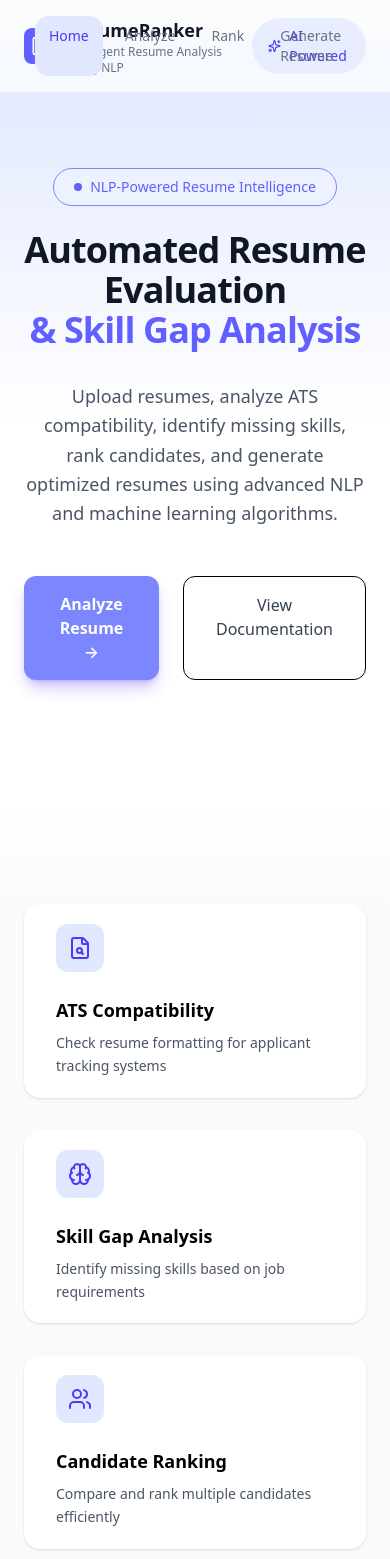
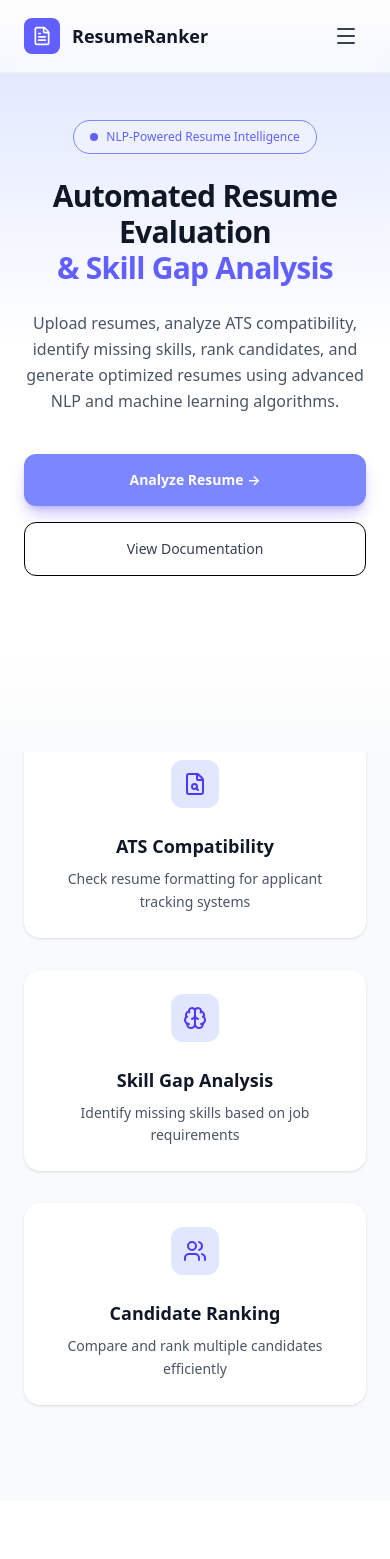
Before and after one commit to punit1703/resumeranker, a React app in the folder frontend/: page / in a window 390 px wide. Shown: the top 1559 px of the page. Built offline with nearby package versions, Linux system fonts and the light colour scheme; the HTML template or start-up script is replaced by a standard one.

Commit message:
complete responsive ATS resume analyzer with ranking and resume builder

```diff
--- a/frontend/components/FeatureCards.jsx
+++ b/frontend/components/FeatureCards.jsx
@@ -20,8 +20,8 @@ export default function FeatureCards() {
   ];
 
   return (
-    <section className="relative bg-gray-50 pt-24 pb-32">
-      <div className="absolute top-0 left-0 w-full h-24 bg-gradient-to-b from-white to-gray-50"></div>
+    <section className="relative bg-gray-50 pt-20 sm:pt-24 pb-24 sm:pb-32">
+      <div className="absolute top-0 left-0 w-full h-24 bg-gradient-to-b from-white to-gray-50" />
 
       <div className="max-w-7xl mx-auto px-6 grid gap-8 md:grid-cols-3">
         {features.map((f, i) => {
@@ -29,19 +29,30 @@ export default function FeatureCards() {
           return (
             <div
               key={i}
-              className="group bg-white px-8 py-5 rounded-2xl shadow-sm transition delay-75 duration-300 ease-in-out hover:shadow-lg"
+              className="
+                group bg-white
+                px-6 py-6 sm:px-8
+                rounded-2xl
+                shadow-sm
+                transition-all duration-300 ease-out
+                hover:shadow-lg hover:-translate-y-1
+                text-center md:text-left
+              "
             >
-              <div className="
-                w-12 h-12 mb-6 rounded-xl
-                bg-indigo-100
-                transition delay-75 duration-300 ease-in-out
-                group-hover:bg-indigo-200
-                flex items-center justify-center
-              ">
+              <div
+                className="
+                  w-12 h-12 mb-6 rounded-xl
+                  bg-indigo-100
+                  transition-colors duration-300
+                  group-hover:bg-indigo-200
+                  flex items-center justify-center
+                  mx-auto md:mx-0
+                "
+              >
                 <Icon className="w-6 h-6 text-indigo-600" />
               </div>
 
-              <h3 className="text-lg font-semibold mb-2">
+              <h3 className="text-lg font-semibold mb-2 text-gray-900">
                 {f.title}
               </h3>
 
--- a/frontend/components/HeroSection.jsx
+++ b/frontend/components/HeroSection.jsx
@@ -3,8 +3,9 @@ export default function HeroSection() {
     <section className="relative overflow-hidden bg-gradient-to-b from-indigo-100 via-white to-white">
       <div className="absolute inset-0 -z-10 bg-[radial-gradient(ellipse_at_top,rgba(99,102,241,0.15),transparent_70%)]"></div>
 
-      <div className="max-w-7xl mx-auto px-6 py-32 text-center">
-        <span className="inline-flex items-center gap-2 mb-6 px-5 py-2 text-sm rounded-full bg-indigo-50 border border-indigo-400 text-indigo-500">
+      <div className="max-w-7xl mx-auto px-6 py-20 sm:py-24 md:py-32 text-center">
+
+        <span className="inline-flex items-center gap-2 mb-6 px-4 py-2 text-xs sm:text-sm rounded-full bg-indigo-50 border border-indigo-400 text-indigo-500">
           <span className="relative flex h-2 w-2">
             <span className="animate-ping absolute inline-flex h-full w-full rounded-full bg-indigo-500 opacity-75"></span>
             <span className="relative inline-flex h-2 w-2 rounded-full bg-indigo-500"></span>
@@ -12,27 +13,30 @@ export default function HeroSection() {
           NLP-Powered Resume Intelligence
         </span>
 
-        <h1 className="text-4xl md:text-5xl lg:text-6xl font-bold tracking-tight text-gray-900 mb-8">
+        <h1 className="text-3xl sm:text-4xl md:text-5xl lg:text-6xl font-bold tracking-tight text-gray-900 mb-6">
           Automated Resume Evaluation{" "}
           <span className="block text-indigo-500">& Skill Gap Analysis</span>
         </h1>
 
-        <p className="max-w-2xl mx-auto text-lg md:text-xl text-gray-600 mb-12 leading-relaxed">
+        <p className="max-w-2xl mx-auto text-base sm:text-lg md:text-xl text-gray-600 mb-10 leading-relaxed">
           Upload resumes, analyze ATS compatibility, identify missing skills,
           rank candidates, and generate optimized resumes using advanced NLP and
           machine learning algorithms.
         </p>
 
-        <div className="flex justify-center gap-6">
+        <div className="flex flex-col sm:flex-row justify-center gap-4 sm:gap-6">
           <a
             href="/analyze"
-            className="px-8 py-4 rounded-xl bg-indigo-400 text-white text-base font-semibold hover:bg-indigo-500 transition delay-100 duration-200 ease-in-out shadow-lg shadow-indigo-600/30 hover:-translate-y-1 hover:scale-110 hover:shadow-xl"
+            className="px-7 py-4 rounded-xl bg-indigo-400 text-white text-sm sm:text-base font-semibold transition duration-200 ease-in-out
+            shadow-lg shadow-indigo-600/30 hover:bg-indigo-500 hover:-translate-y-1 hover:scale-105"
           >
             Analyze Resume →
           </a>
+
           <a
             href="#"
-            className="px-8 py-4 rounded-xl border border-black bg-white text-gray-700 text-base font-medium transition delay-100 duration-200 ease-in-out hover:bg-black hover:text-white"
+            className="px-7 py-4 rounded-xl border border-black bg-white text-gray-700 text-sm sm:text-base font-medium
+            transition duration-200 ease-in-out hover:bg-black hover:text-white"
           >
             View Documentation
           </a>
--- a/frontend/components/Navbar.jsx
+++ b/frontend/components/Navbar.jsx
@@ -1,48 +1,136 @@
 import { NavLink } from "react-router-dom";
-import { FileText, Sparkles, Brain } from "lucide-react";
+import { FileText, Sparkles, Menu, X } from "lucide-react";
+import { useState } from "react";
 
 export default function Navbar() {
+  const [open, setOpen] = useState(false);
+  const [visible, setVisible] = useState(false);
+
   const linkClass = ({ isActive }) =>
-    `px-3.5 py-2.5 rounded-[14px] text-sm font-medium transition duration-200 ${
+    `px-4 py-2 rounded-lg text-sm font-medium transition ${
       isActive
         ? "bg-indigo-100 text-indigo-600"
-        : "text-gray-500 hover:text-gray-900 hover:bg-gray-200/60"
+        : "text-gray-600 hover:bg-gray-100"
     }`;
 
+  const openSidebar = () => {
+    setVisible(true);
+    setTimeout(() => setOpen(true), 10);
+  };
+
+  const closeSidebar = () => {
+    setOpen(false);
+    setTimeout(() => setVisible(false), 280);
+  };
+
   return (
+    <>
       <nav className="fixed top-0 w-full z-50 backdrop-blur-md bg-white/70 border-b border-gray-200/50">
-      <div className="max-w-7xl mx-auto px-6 py-4 relative flex items-center">
+        <div className="max-w-7xl mx-auto px-6 py-4 flex items-center">
 
           <div className="flex items-center gap-3">
             <div className="w-9 h-9 rounded-lg bg-indigo-500 text-white flex items-center justify-center">
               <FileText className="w-5 h-5" />
             </div>
-
             <div>
               <h1 className="text-lg font-semibold text-gray-900">
                 ResumeRanker
               </h1>
-            <p className="text-xs text-gray-500">
+              <p className="text-xs text-gray-500 hidden sm:block">
                 Intelligent Resume Analysis using NLP
               </p>
             </div>
           </div>
 
-        <div className="absolute left-1/2 -translate-x-1/2 flex gap-2">
+          <div className="absolute left-1/2 -translate-x-1/2 hidden md:flex gap-2">
             <NavLink to="/" className={linkClass}>Home</NavLink>
             <NavLink to="/analyze" className={linkClass}>Analyze</NavLink>
             <NavLink to="/rank" className={linkClass}>Rank</NavLink>
-          <NavLink to="/generate" className={linkClass}>Generate Resume</NavLink>
+            <NavLink to="/generate" className={linkClass}>Generate</NavLink>
           </div>
 
-        <div className="ml-auto">
-          <span className="flex items-center gap-2 px-4 py-2 rounded-full bg-indigo-100/70 text-indigo-600 text-sm font-medium">
+          <div className="ml-auto flex items-center gap-3">
+            <span className="hidden md:flex items-center gap-2 px-4 py-2 rounded-full bg-indigo-100/70 text-indigo-600 text-sm font-medium">
               <Sparkles className="w-4 h-4" />
               AI Powered
             </span>
+
+            <button
+              onClick={openSidebar}
+              className="md:hidden p-2 rounded-lg hover:bg-gray-100"
+            >
+              <Menu className="w-6 h-6 text-gray-700" />
+            </button>
+          </div>
+        </div>
+      </nav>
+
+      {visible && (
+        <div className="fixed inset-0 z-50">
+
+          <div
+            onClick={closeSidebar}
+            className={`
+              absolute inset-0 bg-black/40 backdrop-blur-sm
+              transition-opacity duration-300
+              ${open ? "opacity-100" : "opacity-0"}
+            `}
+          />
+
+          <aside
+            className={`
+              absolute right-0 top-0 h-full w-80
+              bg-white shadow-2xl rounded-l-3xl p-6
+              flex flex-col
+              transform transition-transform duration-300 ease-out
+              ${open ? "translate-x-0" : "translate-x-full"}
+            `}
+          >
+            <div className="flex items-center justify-between mb-10">
+              <div className="flex items-center gap-3">
+                <div className="w-9 h-9 rounded-lg bg-indigo-500 text-white flex items-center justify-center">
+                  <FileText className="w-5 h-5" />
+                </div>
+                <div>
+                  <p className="font-semibold text-gray-900">ResumeRanker</p>
+                  <p className="text-xs text-gray-500">AI Resume Platform</p>
+                </div>
               </div>
 
+              <button
+                onClick={closeSidebar}
+                className="p-2 rounded-lg hover:bg-gray-100"
+              >
+                <X className="w-5 h-5 text-gray-600" />
+              </button>
             </div>
+
+            <nav className="flex flex-col gap-2 text-sm font-medium">
+              <NavLink onClick={closeSidebar} to="/" className={linkClass}>
+                Home
+              </NavLink>
+              <NavLink onClick={closeSidebar} to="/analyze" className={linkClass}>
+                Analyze Resume
+              </NavLink>
+              <NavLink onClick={closeSidebar} to="/rank" className={linkClass}>
+                Rank Candidates
+              </NavLink>
+              <NavLink onClick={closeSidebar} to="/generate" className={linkClass}>
+                Generate Resume
+              </NavLink>
             </nav>
+
+            <div className="flex-1" />
+
+            <div className="pt-6 border-t">
+              <span className="flex items-center gap-2 px-4 py-2 rounded-full bg-indigo-100 text-indigo-600 text-sm font-medium">
+                <Sparkles className="w-4 h-4" />
+                AI Powered Platform
+              </span>
+            </div>
+          </aside>
+        </div>
+      )}
+    </>
   );
 }
--- a/frontend/pages/Analyze.jsx
+++ b/frontend/pages/Analyze.jsx
@@ -7,6 +7,7 @@ import {
   Lightbulb,
 } from "lucide-react";
 import { useState } from "react";
+
 export default function Analyze() {
   const [resume, setResume] = useState(null);
   const [jobDesc, setJobDesc] = useState("");
@@ -15,10 +16,7 @@ export default function Analyze() {
   const [isDragging, setIsDragging] = useState(false);
 
   const handleAnalyze = async () => {
-    if (!resume || !jobDesc) {
-      alert("Please upload resume and job description");
-      return;
-    }
+    if (!resume || !jobDesc) return;
 
     setLoading(true);
     setResult(null);
@@ -34,23 +32,16 @@ export default function Analyze() {
 
       const uploadJson = await uploadRes.json();
 
-      if (!uploadJson.text_preview) {
-        throw new Error("Resume text extraction failed");
-      }
-
       const scoreRes = await fetch("http://127.0.0.1:8000/api/ats/score/", {
         method: "POST",
-        headers: {
-          "Content-Type": "application/json",
-        },
+        headers: { "Content-Type": "application/json" },
         body: JSON.stringify({
           resume_text: uploadJson.text_preview,
           job_desc: jobDesc,
         }),
       });
 
-      const scoreJson = await scoreRes.json();
-      setResult(scoreJson);
+      setResult(await scoreRes.json());
     } catch (err) {
       console.error(err);
       alert("Analysis failed");
@@ -64,25 +55,6 @@ export default function Analyze() {
     if (score >= 60) return "Good Match";
     if (score >= 40) return "Average Match";
     return "Poor Match";
-  };
-
-  const handleDragOver = (e) => {
-    e.preventDefault();
-    setIsDragging(true);
-  };
-
-  const handleDragLeave = () => {
-    setIsDragging(false);
-  };
-
-  const handleDrop = (e) => {
-    e.preventDefault();
-    setIsDragging(false);
-
-    const file = e.dataTransfer.files[0];
-    if (file) {
-      setResume(file);
-    }
   };
 
   return (
@@ -107,50 +79,49 @@ export default function Analyze() {
               </div>
 
               <div
-                onDragOver={handleDragOver}
-                onDragLeave={handleDragLeave}
-                onDrop={handleDrop}
+                onDragOver={(e) => {
+                  e.preventDefault();
+                  setIsDragging(true);
+                }}
+                onDragLeave={() => setIsDragging(false)}
+                onDrop={(e) => {
+                  e.preventDefault();
+                  setIsDragging(false);
+                  setResume(e.dataTransfer.files[0]);
+                }}
                 onClick={() => document.getElementById("resume-upload").click()}
-                className={`
-    border-2 border-dashed rounded-xl p-8 text-center cursor-pointer
-    transition block
-    ${
-      isDragging
-        ? "border-indigo-500 bg-indigo-100"
-        : "border-indigo-300 bg-indigo-50/40 hover:border-indigo-400"
-    }
-  `}
+                className={`border-2 border-dashed rounded-xl p-8 text-center cursor-pointer transition
+                  ${
+                    isDragging
+                      ? "border-indigo-500 bg-indigo-100"
+                      : "border-indigo-300 bg-indigo-50 hover:border-indigo-400"
+                  }`}
               >
                 {resume ? (
-                  <div className="flex flex-col items-center justify-center text-indigo-600">
-                    <div className="w-10 h-10 rounded-full bg-indigo-100 flex items-center justify-center mb-3">
+                  <div className="flex flex-col items-center gap-2">
+                    <div className="w-10 h-10 rounded-full bg-indigo-100 flex items-center justify-center">
                       <Check className="w-5 h-5 text-indigo-600" />
                     </div>
-
-                    <p className="text-sm font-medium text-gray-900">
-                      {resume.name}
-                    </p>
-                    <p className="text-xs text-gray-500 mt-1">
-                      Click to replace
-                    </p>
+                    <p className="text-sm font-medium">{resume.name}</p>
+                    <p className="text-xs text-gray-500">Tap to replace</p>
                   </div>
                 ) : (
-                  <div>
+                  <>
                     <FileText className="w-8 h-8 mx-auto mb-3 text-indigo-400" />
                     <p className="text-sm text-gray-600">
-                      Drop your resume here or click to browse
+                      Drop resume here or click to browse
                     </p>
                     <p className="text-xs text-gray-400 mt-1">
-                      PDF, DOC, DOCX up to 10MB
+                      PDF, DOC, DOCX
                     </p>
-                  </div>
+                  </>
                 )}
 
                 <input
                   id="resume-upload"
                   type="file"
+                  className="hidden"
                   accept=".pdf,.doc,.docx"
-                  className="hidden"
                   onChange={(e) => setResume(e.target.files[0])}
                 />
               </div>
@@ -164,9 +135,9 @@ export default function Analyze() {
 
               <textarea
                 rows={6}
-                placeholder="Paste the job description here..."
                 value={jobDesc}
                 onChange={(e) => setJobDesc(e.target.value)}
+                placeholder="Paste the job description here..."
                 className="w-full rounded-xl border border-gray-200 p-4"
               />
             </div>
@@ -174,97 +145,93 @@ export default function Analyze() {
             <button
               onClick={handleAnalyze}
               disabled={!resume || !jobDesc || loading}
-              className={`
-    w-full py-4 rounded-xl font-semibold transition shadow-md
-    ${
-      !resume || !jobDesc || loading
-        ? "bg-indigo-300 text-white cursor-not-allowed"
-        : "bg-indigo-600 text-white hover:bg-indigo-700"
-    }
-  `}
+              className={`w-full py-4 rounded-xl font-semibold transition shadow-md
+                ${
+                  !resume || !jobDesc || loading
+                    ? "bg-indigo-300 cursor-not-allowed"
+                    : "bg-indigo-600 hover:bg-indigo-700"
+                } text-white`}
             >
               {loading ? "Analyzing..." : "Get ATS Score"}
             </button>
           </div>
 
-          <div className="bg-white rounded-2xl p-10 shadow-sm flex items-center justify-center text-center">
+          <div className="bg-white rounded-2xl p-6 sm:p-10 shadow-sm flex items-center justify-center">
             {loading && (
-              <div className="text-indigo-600">
-                <div className="w-10 h-10 mx-auto mb-4 border-4 border-indigo-300 border-t-indigo-600 rounded-full animate-spin"></div>
+              <div className="text-center text-indigo-600">
+                <div className="w-10 h-10 mx-auto mb-4 border-4 border-indigo-300 border-t-indigo-600 rounded-full animate-spin" />
                 <p className="text-sm font-medium">Analyzing resume...</p>
               </div>
             )}
 
             {!loading && !result && (
-              <div className="text-gray-400">
+              <div className="text-center text-gray-400">
                 <AlertCircle className="w-10 h-10 mx-auto mb-4" />
-                <h3 className="font-medium mb-1">No Analysis Yet</h3>
+                <p className="font-medium">No Analysis Yet</p>
                 <p className="text-sm">
-                  Upload a resume and paste a job description to see your ATS
-                  compatibility score
+                  Upload a resume and job description to see results
                 </p>
               </div>
             )}
 
             {!loading && result && (
               <div className="space-y-6 w-full animate-fade-in">
-                <div className="bg-white rounded-2xl p-6 shadow-sm flex items-center gap-6">
-                  <div className="relative w-28 h-28">
+                {/* SCORE CARD */}
+                <div className="bg-white rounded-2xl p-4 sm:p-6 shadow-sm flex flex-col md:flex-row items-center gap-6 text-center md:text-left">
+                  <div className="relative w-24 h-24 sm:w-28 sm:h-28">
                     <svg className="w-full h-full rotate-[-90deg]">
                       <circle
-                        cx="56"
-                        cy="56"
-                        r="48"
+                        cx="50%"
+                        cy="50%"
+                        r="42%"
                         stroke="#e5e7eb"
                         strokeWidth="8"
                         fill="none"
                       />
                       <circle
-                        cx="56"
-                        cy="56"
-                        r="48"
+                        cx="50%"
+                        cy="50%"
+                        r="42%"
                         stroke="#14b8a6"
                         strokeWidth="8"
                         fill="none"
-                        strokeDasharray={2 * Math.PI * 48}
+                        strokeDasharray={264}
                         strokeDashoffset={
-                          2 * Math.PI * 48 * (1 - result.ats_score / 100)
+                          264 * (1 - result.ats_score / 100)
                         }
                         strokeLinecap="round"
                         className="transition-all duration-1000 ease-out"
                       />
                     </svg>
-
-                    <div className="absolute inset-0 flex items-center justify-center text-xl font-bold text-teal-600">
+                    <div className="absolute inset-0 flex items-center justify-center text-lg sm:text-xl font-bold text-teal-600">
                       {result.ats_score}%
                     </div>
                   </div>
 
-                  <div>
-                    <p className="text-sm text-gray-500 mb-1">
+                  <div className="space-y-1">
+                    <p className="text-sm text-gray-500">
                       ATS Compatibility Score
                     </p>
                     <h3 className="text-lg font-semibold">
                       {getMatchLabel(result.ats_score)}
                     </h3>
                     <p className="text-sm text-gray-600">
-                      Your resume matches {result.ats_score}% of the job
-                      requirements
+                      Resume matches {result.ats_score}% of requirements
                     </p>
                   </div>
                 </div>
 
                 <div className="bg-white rounded-2xl p-6 shadow-sm">
-                  <h4 className="font-semibold mb-4 flex items-center gap-2">
+                  <h4 className="font-semibold mb-3 flex items-center gap-2">
                     <AlertTriangle className="w-4 h-4 text-yellow-500" />
                     Missing Skills
                   </h4>
 
-                  <div className="flex flex-wrap gap-3">
+                  <div className="flex flex-wrap gap-2">
                     {result.missing_skills.map((skill, i) => (
                       <span
                         key={i}
-                        className="px-4 py-1 rounded-full bg-yellow-100 text-yellow-700 text-sm animate-pop"
+                        className="px-3 py-1 rounded-full bg-yellow-100 text-yellow-700 text-xs sm:text-sm"
                       >
                         {skill}
                       </span>
@@ -273,18 +240,14 @@ export default function Analyze() {
                 </div>
 
                 <div className="bg-white rounded-2xl p-6 shadow-sm">
-                  <h4 className="font-semibold mb-4 flex items-center gap-2">
+                  <h4 className="font-semibold mb-3 flex items-center gap-2">
                     <Lightbulb className="w-4 h-4 text-indigo-500" />
                     Improvement Suggestions
                   </h4>
 
-                  <ul className="space-y-3 text-sm text-gray-600">
+                  <ul className="space-y-2 sm:space-y-3 text-sm text-gray-600">
                     {result.suggestions.map((s, i) => (
-                      <li
-                        key={i}
-                        className="flex gap-2 animate-slide-up"
-                        style={{ animationDelay: `${i * 80}ms` }}
-                      >
+                      <li key={i} className="flex gap-2">
                         <span className="text-indigo-500">•</span>
                         {s}
                       </li>
--- a/frontend/src/index.css
+++ b/frontend/src/index.css
@@ -79,3 +79,32 @@ button {
 .animate-slide-up {
   animation: slideUp 0.4s ease forwards;
 }
+
+
+@keyframes slideInRight {
+  from {
+    transform: translateX(100%);
+    opacity: 0;
+  }
+  to {
+    transform: translateX(0);
+    opacity: 1;
+  }
+}
+
+@keyframes fadeIn {
+  from {
+    opacity: 0;
+  }
+  to {
+    opacity: 1;
+  }
+}
+
+.animate-slide-in {
+  animation: slideInRight 0.28s cubic-bezier(0.4, 0, 0.2, 1) forwards;
+}
+
+.animate-fade-in {
+  animation: fadeIn 0.25s ease-out forwards;
+}
```
Lines whose indentation alone changed are shown as unchanged.
